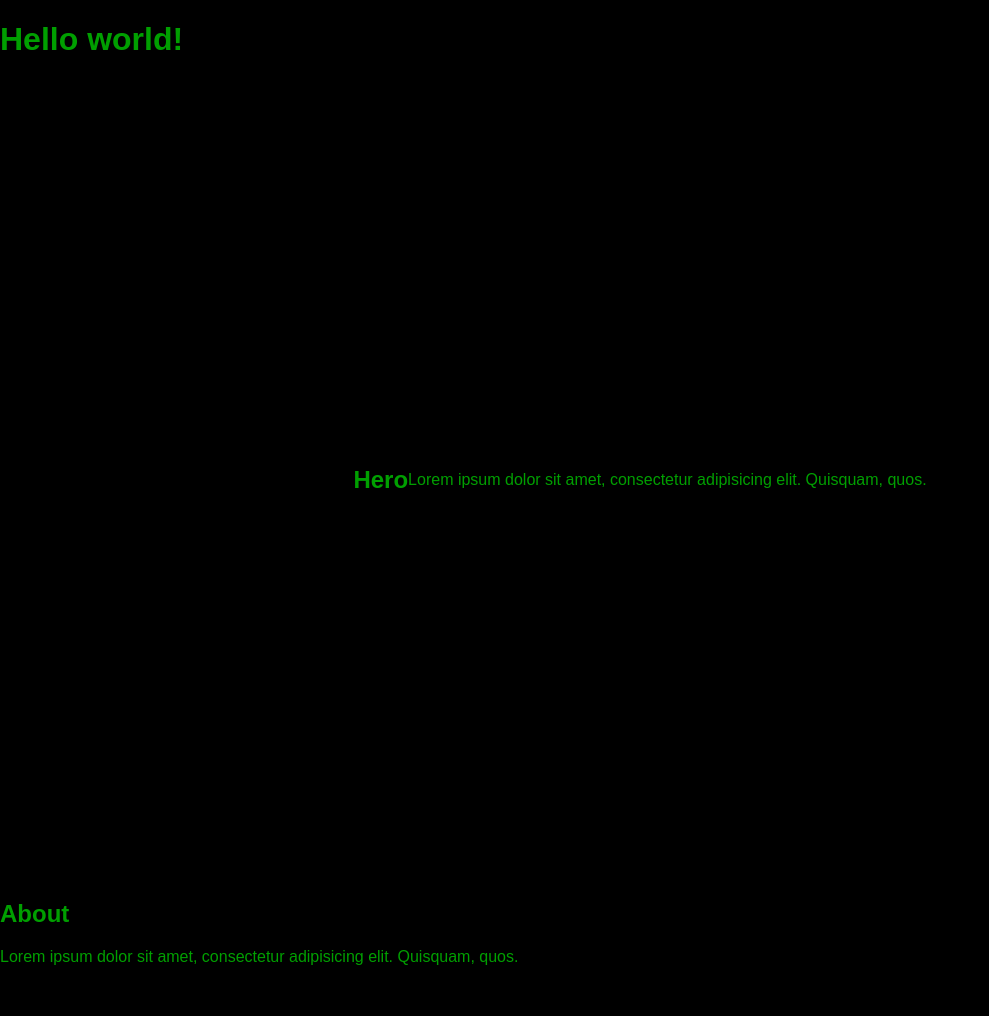
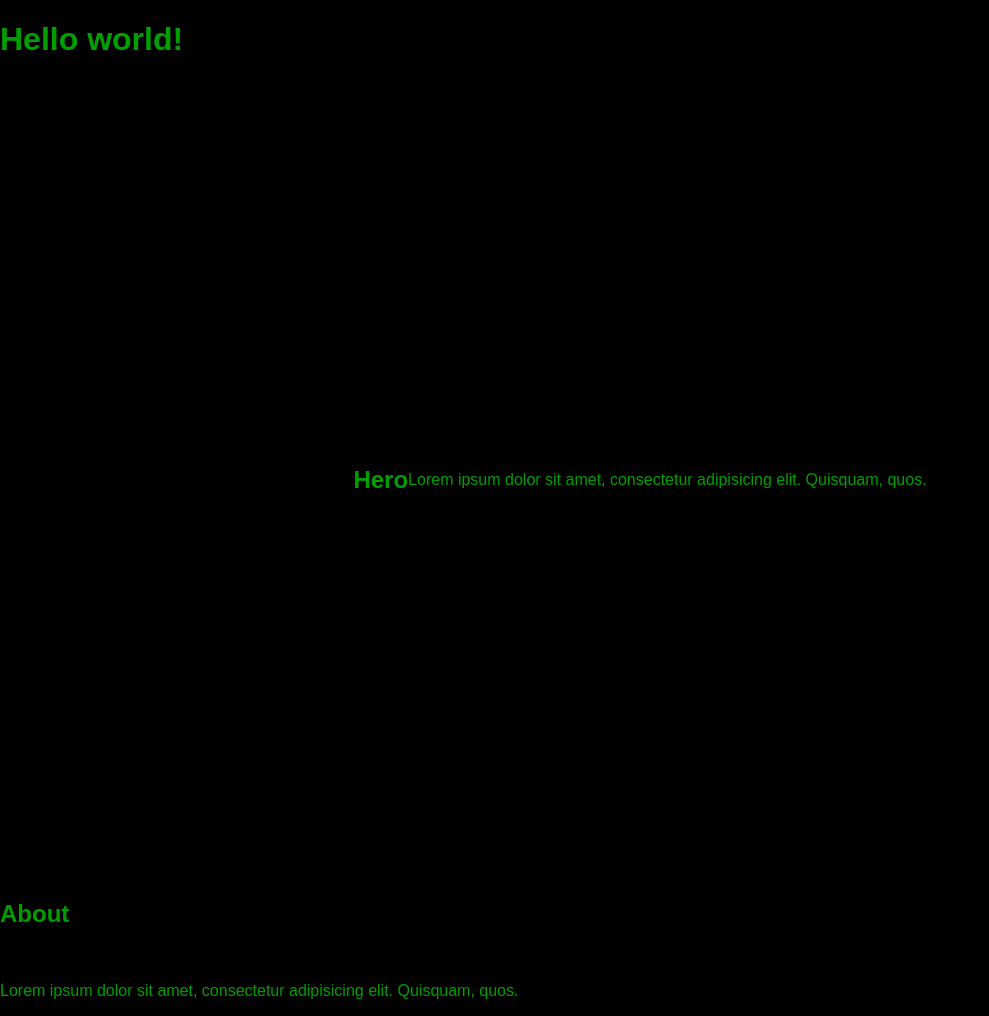
Before and after one commit to mzf11125/HCI-training, a plain HTML site: page index.html in a window 1280 px wide. Shown: the whole page, without its empty margins (0-989 px from the left). Before the commit the page ends 982 px from the top, so only its background shows below. Drawn offline with Linux system fonts and the light colour scheme; a script that the page names is missing.

Commit message:
Changes some stuff

```diff
--- a/index.html
+++ b/index.html
@@ -11,11 +11,11 @@
 <body>
     <h1>Hello world!</h1>
     <div class="hero">
-        <h2>Hero</h2>
+        <h2>Hero</h2><br>
         <p>Lorem ipsum dolor sit amet, consectetur adipisicing elit. Quisquam, quos.</p>
     </div>
     <div class="about">
-        <h2>About</h2>
+        <h2>About</h2><br>
         <p>Lorem ipsum dolor sit amet, consectetur adipisicing elit. Quisquam, quos.</p>
     </div>
 
```
